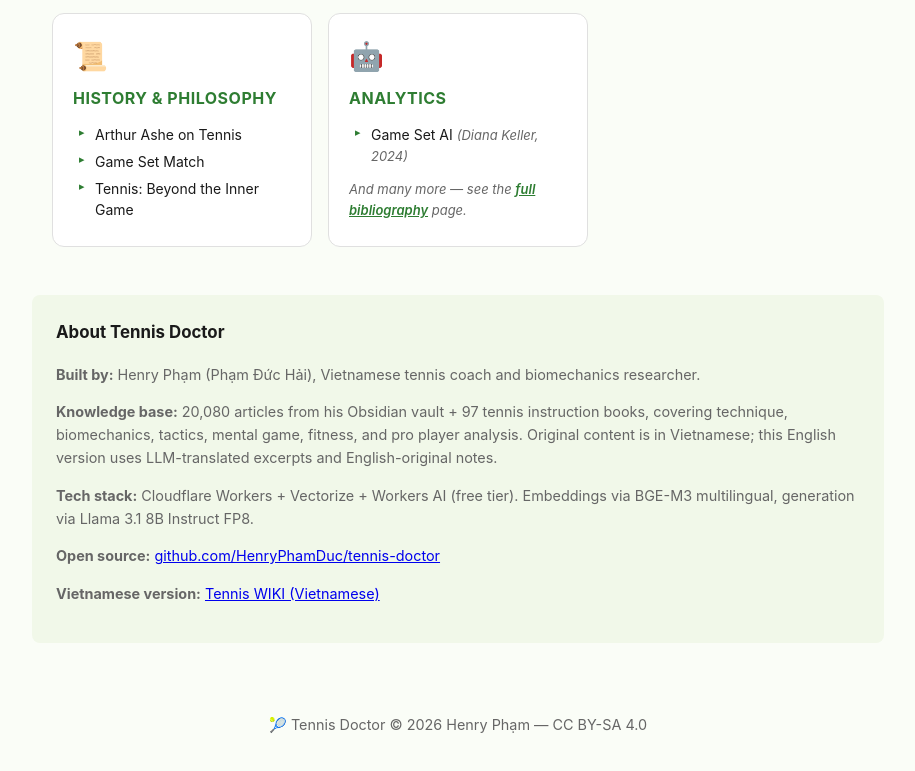
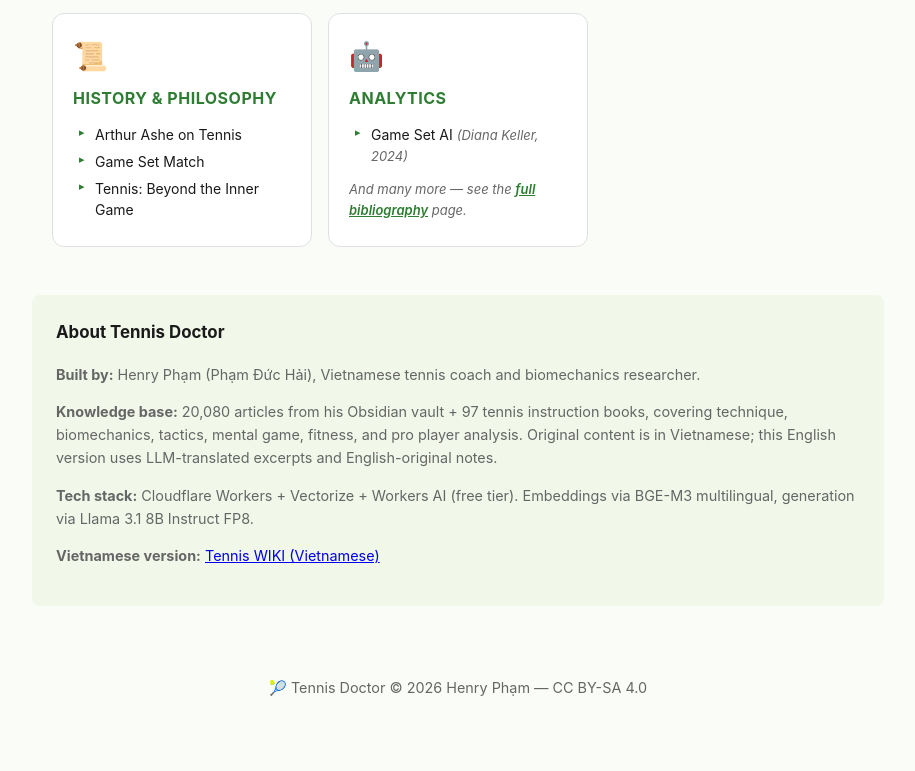
Before and after one commit to HenryPhamDuc/tennis-doctor, a website: page docs/index.html in a window 1280 px wide. Shown: the part 3551-4322 px from the top of the page, without its empty margins (182-1097 px from the left). After the commit the page ends 4296 px from the top, so only its background shows below. Drawn offline with Linux system fonts and the light colour scheme.

Commit message:
Remove 'Open source: github.com/HenryPhamDuc/tennis-doctor' link from About section
The link was redundant — the repo is already mentioned in chat answers
and is not needed in the public About footer.

```diff
--- a/docs/index.html
+++ b/docs/index.html
@@ -220,7 +220,6 @@
             <p><strong>Built by:</strong> Henry Phạm (Phạm Đức Hải), Vietnamese tennis coach and biomechanics researcher.</p>
             <p><strong>Knowledge base:</strong> 20,080 articles from his Obsidian vault + 97 tennis instruction books, covering technique, biomechanics, tactics, mental game, fitness, and pro player analysis. Original content is in Vietnamese; this English version uses LLM-translated excerpts and English-original notes.</p>
             <p><strong>Tech stack:</strong> Cloudflare Workers + Vectorize + Workers AI (free tier). Embeddings via BGE-M3 multilingual, generation via Llama 3.1 8B Instruct FP8.</p>
-            <p><strong>Open source:</strong> <a href="https://github.com/HenryPhamDuc/tennis-doctor">github.com/HenryPhamDuc/tennis-doctor</a></p>
             <p><strong>Vietnamese version:</strong> <a href="https://henryphamduc.github.io/tennis-wiki/">Tennis WIKI (Vietnamese)</a></p>
         </section>
     </div>
```
